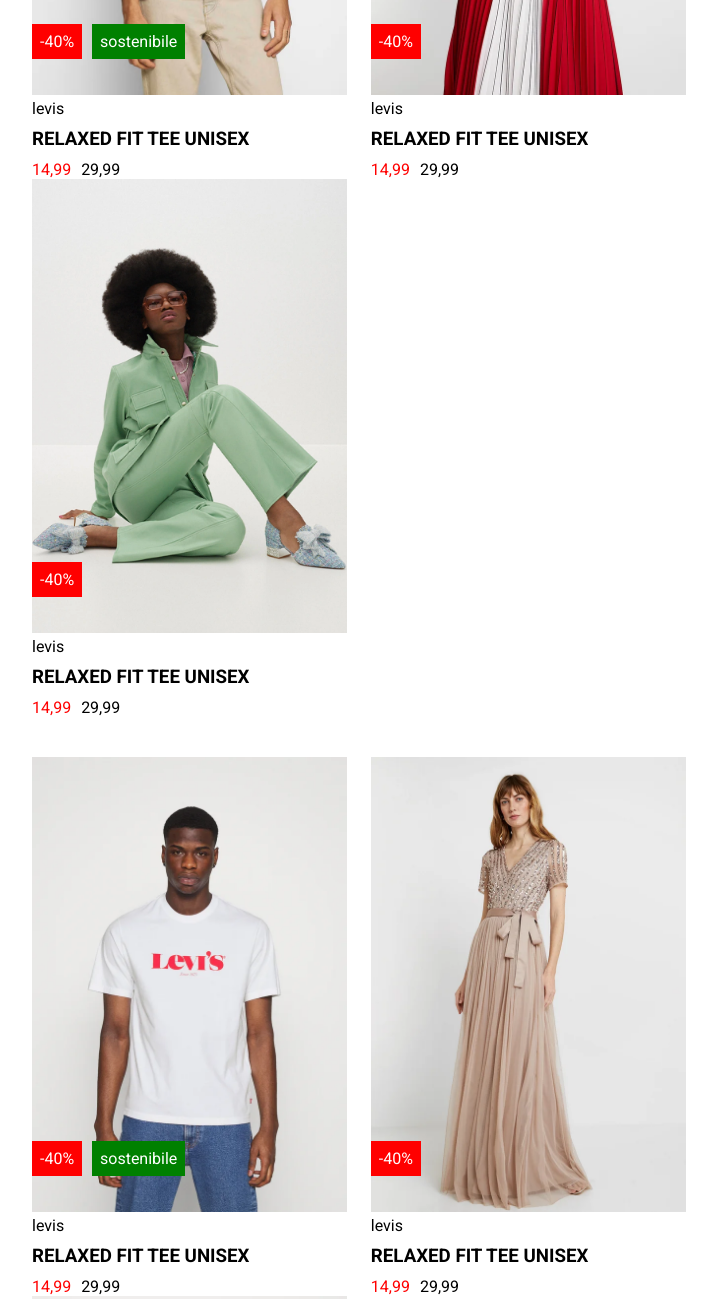
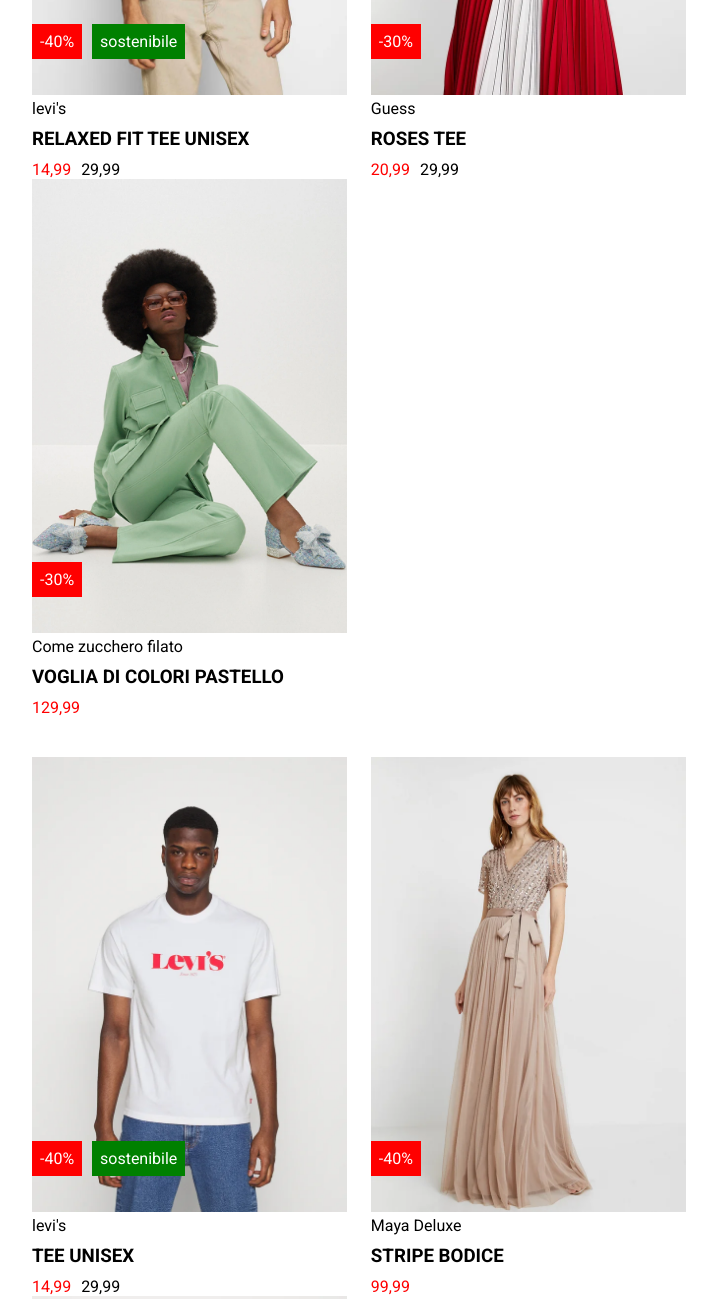
Before and after one commit to devmirko/html-css-boolando, a plain HTML site: page index.html in a window 1280 px wide. Shown: the part 380-1679 px from the top of the page, without its empty margins (126-843 px from the left). Drawn offline with Linux system fonts and the light colour scheme.

Commit message:
FINE PAGINA

```diff
--- a/css/style.css
+++ b/css/style.css
@@ -113,6 +113,7 @@ z-index: 1;
 }
 .modello{
     margin: 10px 0;
+    font-weight: 700;
 }
 .prezzo{
     margin: 0 10px;
--- a/index.html
+++ b/index.html
@@ -20,7 +20,7 @@
                 <span class="heart">&#10084</span>
                 <span class="label sconto">-40%</span>
                 <span class="label sostenibile">sostenibile</span>
-                <span class="marca">levis</span>
+                <span class="marca">levi's</span>
                 <h3 class="modello">RELAXED FIT TEE UNISEX</h3>
                <span class="prezzo_scontato">14,99</span><span class="prezzo">29,99</span>
 
@@ -31,10 +31,10 @@
                 <img src="img/2.webp" alt="questa e una immagine">
                 <img src="img/2b.webp" alt="questa e una immagine" class="sotto-immagine">
                 <span class="heart">&#10084</span>
-                <span class="label sconto">-40%</span>
-                <span class="marca">levis</span>
-                <h3 class="modello">RELAXED FIT TEE UNISEX</h3>
-               <span class="prezzo_scontato">14,99</span><span class="prezzo">29,99</span>
+                <span class="label sconto">-30%</span>
+                <span class="marca">Guess</span>
+                <h3 class="modello">ROSES TEE</h3>
+               <span class="prezzo_scontato">20,99</span><span class="prezzo">29,99</span>
 
             </div>
 
@@ -42,10 +42,10 @@
                 <img src="img/3.webp" alt="questa e una immagine">
                 <img src="img/3b.webp" alt="questa e una immagine" class="sotto-immagine">
                 <span class="heart">&#10084</span>
-                <span class="label sconto">-40%</span>
-                <span class="marca">levis</span>
-                <h3 class="modello">RELAXED FIT TEE UNISEX</h3>
-               <span class="prezzo_scontato">14,99</span><span class="prezzo">29,99</span>
+                <span class="label sconto">-30%</span>
+                <span class="marca">Come zucchero filato</span>
+                <h3 class="modello">VOGLIA DI COLORI PASTELLO</h3>
+               <span class="prezzo_scontato">129,99</span>
             </div>
         </div>
          <!-- seconda riga -->
@@ -57,8 +57,8 @@
                 <span class="heart">&#10084</span>
                 <span class="label sconto">-40%</span>
                 <span class="label sostenibile">sostenibile</span>
-                <span class="marca">levis</span>
-                <h3 class="modello">RELAXED FIT TEE UNISEX</h3>
+                <span class="marca">levi's</span>
+                <h3 class="modello"> TEE UNISEX</h3>
                <span class="prezzo_scontato">14,99</span><span class="prezzo">29,99</span>
 
             </div>
@@ -69,9 +69,9 @@
                 <img src="img/5b.webp" alt="questa e una immagine" class="sotto-immagine">
                 <span class="heart">&#10084</span>
                 <span class="label sconto">-40%</span>
-                <span class="marca">levis</span>
-                <h3 class="modello">RELAXED FIT TEE UNISEX</h3>
-               <span class="prezzo_scontato">14,99</span><span class="prezzo">29,99</span>
+                <span class="marca">Maya Deluxe</span>
+                <h3 class="modello">STRIPE BODICE</h3>
+                <span class="prezzo_scontato">99,99</span>
 
             </div>
 
@@ -81,9 +81,9 @@
                 <span class="heart">&#10084</span>
                 <span class="label sconto">-40%</span>
                 <span class="label sostenibile">sostenibile</span>
-                <span class="marca">levis</span>
-                <h3 class="modello">RELAXED FIT TEE UNISEX</h3>
-               <span class="prezzo_scontato">14,99</span><span class="prezzo">29,99</span>
+                <span class="marca">Esprit</span>
+                <h3 class="modello">MAGLIONE-BLACK</h3>
+               <span class="prezzo_scontato">29,99</span>
             </div>
         </div>
     </div>
```
